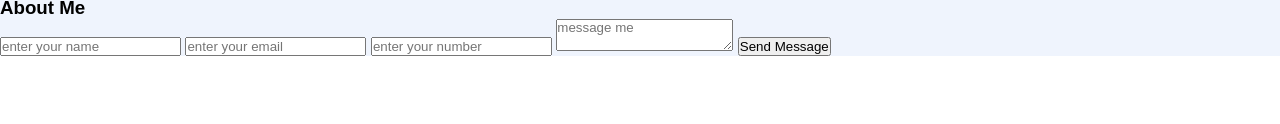
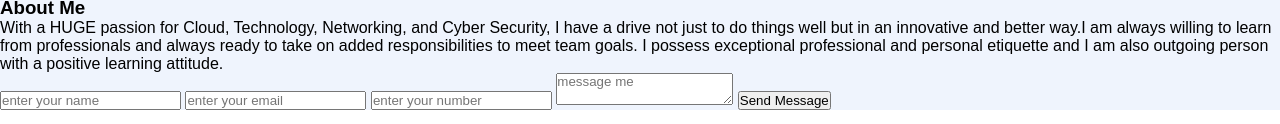
Before and after one commit to KEVIN-DEVV/PORTFOLIO, a plain HTML site: page index.html in a window 1280 px wide. Shown: the part 673-797 px from the top of the page. Drawn offline with Linux system fonts and the light colour scheme.

Commit message:
make changes and some html

```diff
--- a/index.html
+++ b/index.html
@@ -19,23 +19,25 @@
                 </ul>
         </nav>
           <div class="part1" id="home">
-            <h2>I am Kevin Kimutai<br> junior Freelancer and junior web developer</h2>
+            <h2>I am Kevin Kimutai<br> Cybesecurity and Cloud Enthusiast. Professional writer. Freelancer and a Junior Web Developer</h2>
             <img src="./assets/img.jpg"/>
           </div>
 
           <section class="about" id="about">
             <h3>About Me</h3>
-            <!-- <p>Lorem Ipsum is simply dummy text of the printing and typesetting industry. Lorem Ipsum has been the industry's <br>standard dummy text ever since the 1500s, when an unknown printer took a galley of type and scrambled it to make a type specimen book. It has survived not only five centuries, <br>but also the leap into electronic typesetting, remaining essentially unchanged. It was popularised in the 1960s with the release <br>of Letraset sheets containing Lorem Ipsum passages, and more recently with desktop publishing software like Aldus PageMaker including versions of Lorem Ipsum.</p> -->
-
+            <p>With a HUGE passion for Cloud, Technology, Networking, and Cyber Security, I have a  drive not just to do things
+              well but in an innovative and better way.I am always willing to learn from professionals and always ready to take on added responsibilities
+              to meet team goals. I possess exceptional professional and personal etiquette and I
+              am also outgoing person with a positive learning attitude. </p>
           </section>
 
-          <div class="contact" id="contact">
+          <div  id="contact">
             <form class="form">
             <input type="text" placeholder="enter your name">
             <input type="text" placeholder="enter your email">
             <input type="number" placeholder="enter your number">
             <textarea class="input" placeholder="message me" type="text"></textarea>
-            <button>Send Message</button>
+            <button type="submit">Send Message</button>
             </form>
 
           </div>
```
